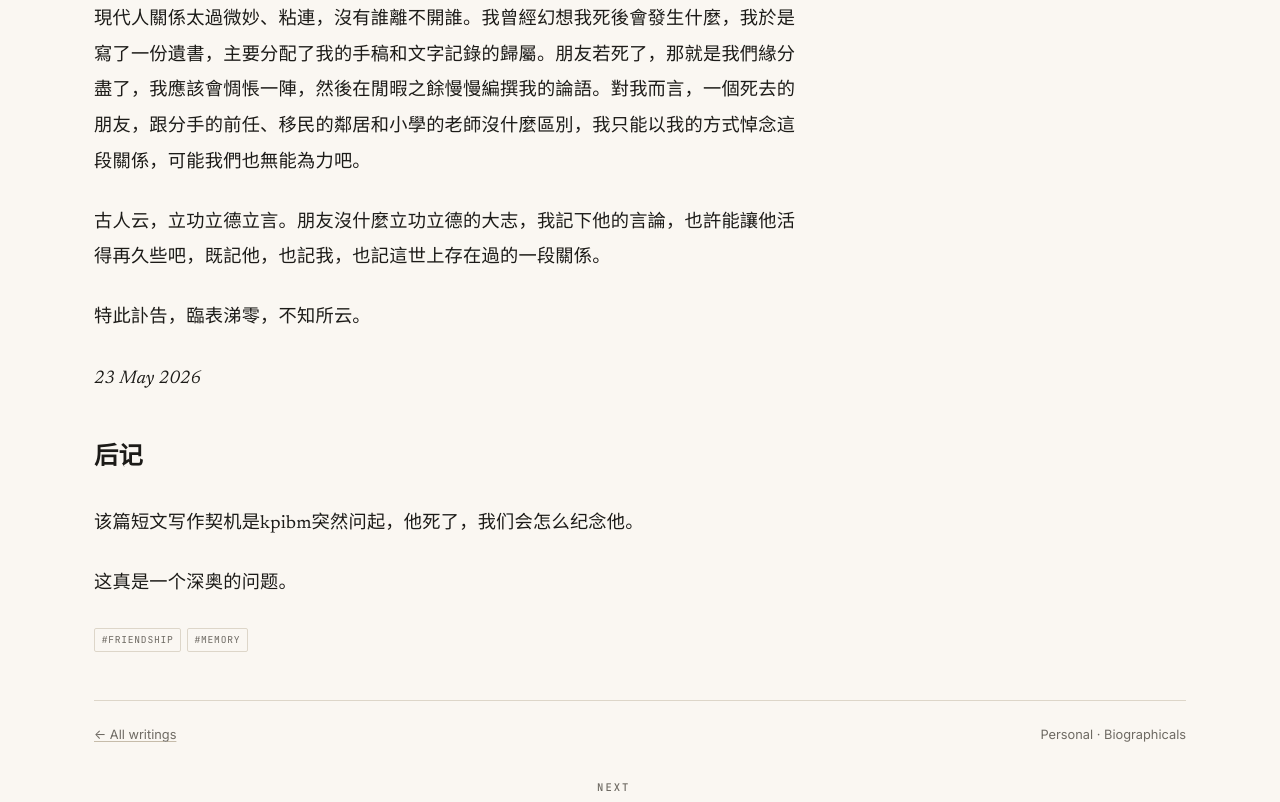
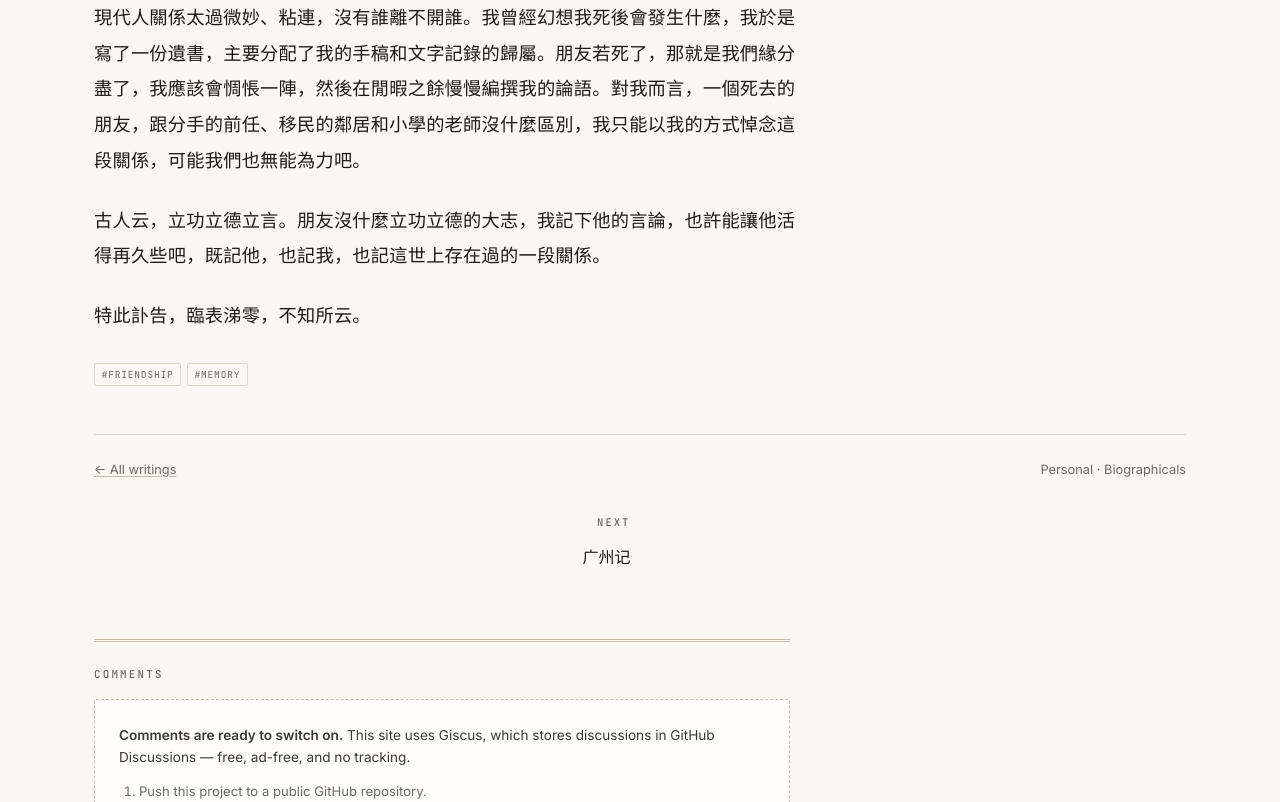
Before and after one commit to keithyamyc/keithyamyc.github.io, an Astro site: page /writings/a-german-obituary in a window 1280 px wide. Shown: the part 1213-2015 px from the top of the page. Built offline with nearby package versions, Linux system fonts and the light colour scheme; Astro itself is replaced by a stand-in of ours.

Commit message:
Update a-german-obituary.md

```diff
--- a/src/content/writings/a-german-obituary.md
+++ b/src/content/writings/a-german-obituary.md
@@ -8,7 +8,7 @@ excerpt: '朋友問起，如果他死了，我們會怎麼懷念他。我說，
 tags: ['Friendship', 'Memory']
 ---
 
-*13 April 2026 发布于IG小号*
+*13 April 2026*
 
 朋友問起，如果他死了，我們會怎麼懷念他。我說，應該會寫篇訃告吧。
 
@@ -25,11 +25,3 @@ tags: ['Friendship', 'Memory']
 古人云，立功立德立言。朋友沒什麼立功立德的大志，我記下他的言論，也許能讓他活得再久些吧，既記他，也記我，也記這世上存在過的一段關係。
 
 特此訃告，臨表涕零，不知所云。
-
-*23 May 2026*
-
-## 后记
-
-该篇短文写作契机是kpibm突然问起，他死了，我们会怎么纪念他。
-
-这真是一个深奥的问题。
```
